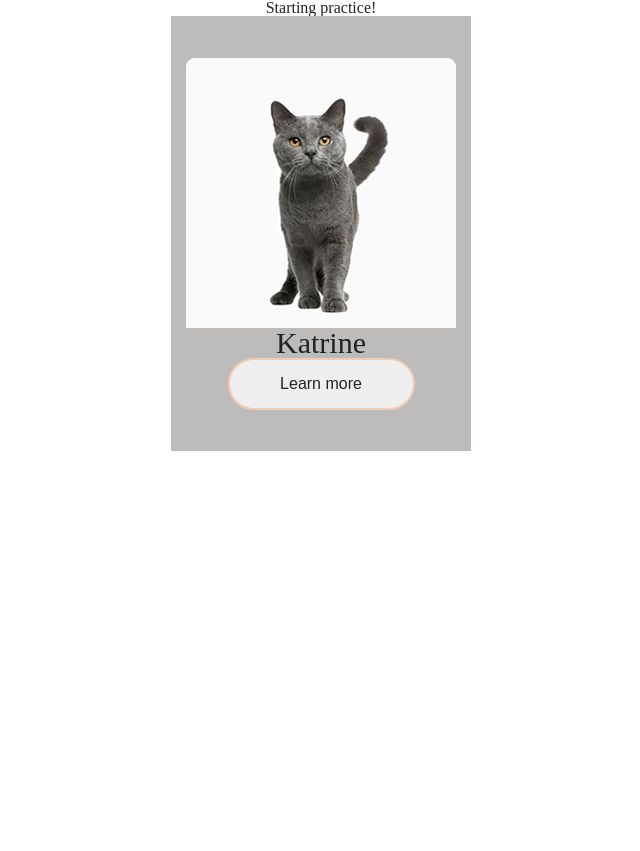
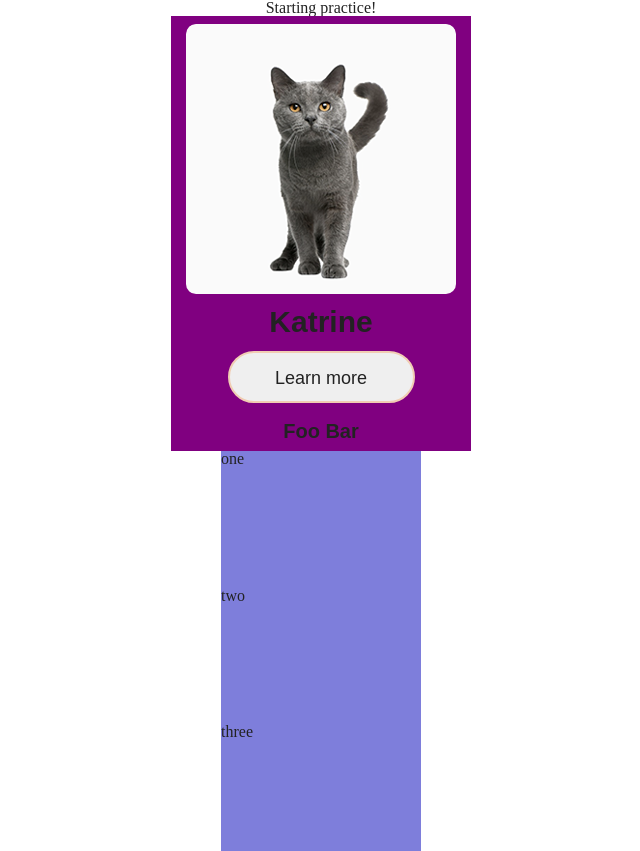
Before and after one commit to Crossroads30/Training-practice1, a plain HTML site: page index.html in a window 1280 px wide. Shown: the whole page, without its empty margins (319-959 px from the left). Before the commit the page ends 800 px from the top, so only its background shows below. Drawn offline with Linux system fonts and the light colour scheme.

Commit message:
feat:add training stuff

```diff
--- a/index.html
+++ b/index.html
@@ -14,5 +14,10 @@
     <p class="pet-name">Katrine</p>
     <button class="btn">Learn more</button>
   </div>
+  <div class="grid">
+   <div class="one">one</div>
+   <div class="two">two</div>
+   <div class="three">three</div>
+  </div>
 </body>
 </html>
--- a/sass/abstracts/_variables.scss
+++ b/sass/abstracts/_variables.scss
@@ -1,9 +1,9 @@
 
-@mixin flex ($align: center, $flex-dir: column) {// миксин
-  flex-direction: $flex-dir;
-  display: flex;
-  align-items: $align;
-  justify-content: $align;
+@mixin flex () {// миксин
+   display: flex;
+   align-items: center;
+  flex-direction: column;
+  justify-content: space-around;
 }
 
 $pet-card-bgc: rgb(189, 188, 187);
--- a/sass/components/_pet-card.scss
+++ b/sass/components/_pet-card.scss
@@ -0,0 +1,39 @@
+
+
+.pet__card {
+   font: 20px/24px fantasy {weight: bold;}
+   @include flex ();
+   content: "Foo " + Bar;
+   background-color:  mix(red, blue);
+   width: 300px;
+   height: 435px;
+&::after {
+   content: "Foo " + Bar;
+}
+   .pet-name {
+      font-size: 30px;
+   }
+
+   img {
+      border-radius: 10px;
+   }
+
+   .btn {
+      width: 187px;
+      height: 52px;
+      @include flex ();
+      padding: 15px 45px;
+      border: 2px solid $btn-col;
+      border-radius: 100px;
+      font-size: 18px;
+   }
+
+      &:hover {
+         cursor: pointer;
+         .btn {
+            background-color: darken($btn-col, 5%);
+            border: 2px solid transparent;
+            cursor: pointer;
+      }
+   }
+}
--- a/sass/main.scss
+++ b/sass/main.scss
@@ -1,4 +1,3 @@
-
 @import 'abstracts/variables';
 @import 'vendors/bootstrap';
 @import 'base/reset';
@@ -8,24 +7,16 @@
 @import 'pages/home';
 @import 'themes/theme';
 
+body {
+   @include flex ();
+   @extend align !optional;
+}
 
-body{
-  @include flex ();
+.grid {
+   display: grid;
+   height: 400px;
+   grid-template-columns: minmax(200px, 1fr);
+   // grid-auto-rows: 100px;
+   background: rgb(126, 126, 219);
+   gap: 10px;
 }
-.pet__card {
-  @include flex ();
-  background-color: $pet-card-bgc;
-  width: 300px;
-  height: 435px;
-  .pet-name {
-    font-size: 30px;
-  }
-  .btn {
-    width: 187px;
-    height: 52px;
-    @include flex ();
-    padding: 15px 45px;
-    border: 2px solid $btn-col;
-    border-radius: 100px;
-  }
-}
```
Also changed, not shown: css/main.css, css/main.min.css, 1 other file.
